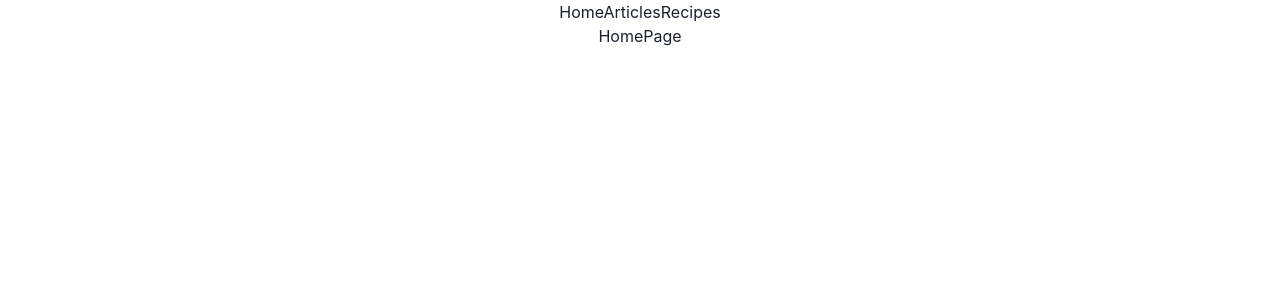
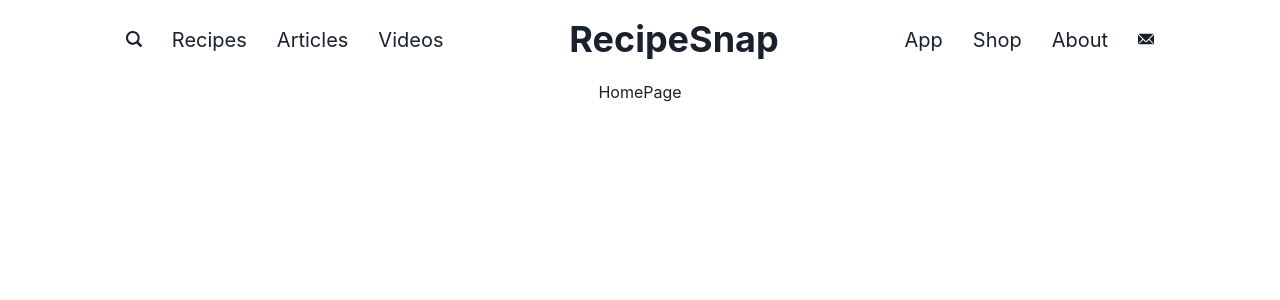
Before and after one commit to ErGopiVishwakarma/RecipeFit, a React (Create React App) app: page / in a window 1280 px wide. Shown: the top 300 px of the page. Built offline with nearby package versions, Linux system fonts and the light colour scheme.

Commit message:
initiial

```diff
--- a/package.json
+++ b/package.json
@@ -16,7 +16,7 @@
     "react-dom": "^18.2.0",
     "react-icons": "^4.10.1",
     "react-redux": "^8.1.1",
-    "react-router-dom": "^6.14.1",
+    "react-router-dom": "^6.14.2",
     "react-scripts": "5.0.1",
     "redux": "^4.2.1",
     "redux-thunk": "^2.4.2",
--- a/src/Components/Navbar.jsx
+++ b/src/Components/Navbar.jsx
@@ -1,23 +1,40 @@
 import React from "react";
-import { Box } from "@chakra-ui/react";
+import { Box, Flex, Image, Heading } from "@chakra-ui/react";
 import { NavLink } from "react-router-dom";
+import { EmailIcon, Search2Icon } from "@chakra-ui/icons";
+import icon from '../Images/Icons/favicon.png'
 
 const Navbar = () => {
   return (
-    <Box>
-      {NavOptions.map((item, ind) => (
-        <NavLink to={item.to} key={item.name + ind}>
-          {item.name}
-        </NavLink>
-      ))}
+    <Box w='100%'>
+      <Flex justifyContent='space-evenly' h='80px' alignItems='center' bg='white'>
+        <Flex gap='30px'>
+          <Box>
+            <Search2Icon />
+          </Box>
+          <Flex gap='30px' fontSize='20px'>
+            <NavLink>Recipes</NavLink>
+            <NavLink>Articles</NavLink>
+            <NavLink>Videos</NavLink>
+          </Flex>
+        </Flex>
+        <Flex>
+          {/* <Image src={icon} w='100px' /> */}
+          <Heading>RecipeSnap</Heading>
+        </Flex>
+        <Flex gap='30px'>
+          <Flex gap='30px' fontSize='20px'>
+            <NavLink>App</NavLink>
+            <NavLink>Shop</NavLink>
+            <NavLink>About</NavLink>
+          </Flex>
+          <Box>
+            <EmailIcon />
+          </Box>
+        </Flex>
+      </Flex>
     </Box>
   );
 };
 
 export default Navbar;
-
-const NavOptions = [
-  { to: "/", name: "Home" },
-  { to: "/articles", name: "Articles" },
-  { to: "/recipes", name: "Recipes" },
-];
```
Also changed, not shown: src/Images/Icons/favicon.png (added), 1 other file (tests, documents, lock files or other folders).
